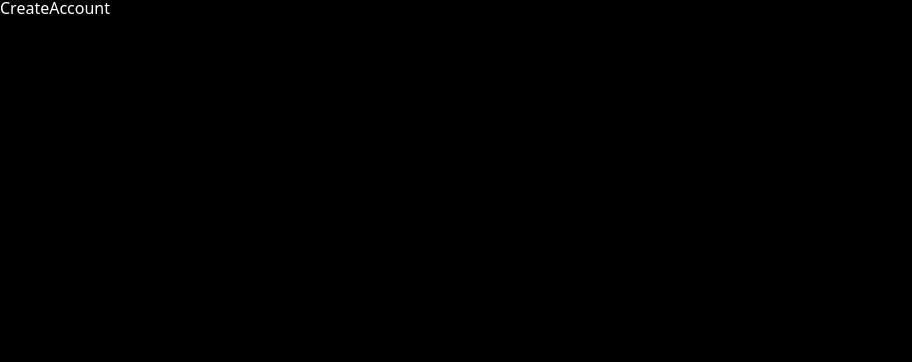
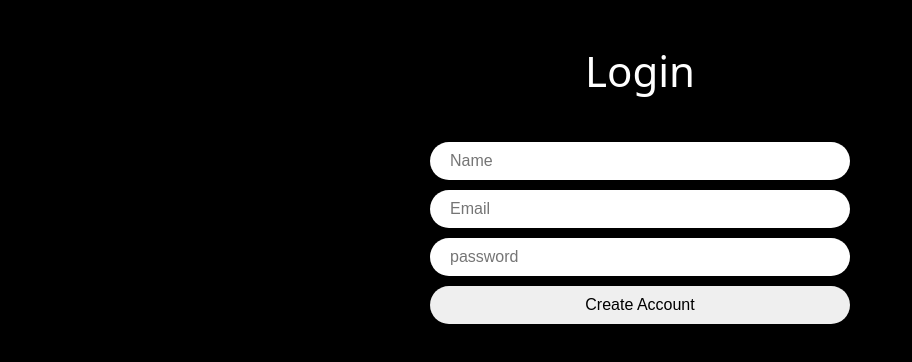
Before and after one commit to jeong922/react-nwitter, a React (Vite) app: page /create-account in a window 1280 px wide. Shown: the top 362 px of the page, without its empty margins (0-912 px from the left). Built offline with nearby package versions, Linux system fonts and the light colour scheme; no server answers.

Commit message:
Forms and UI

```diff
--- a/src/App.tsx
+++ b/src/App.tsx
@@ -4,7 +4,7 @@
 import Profile from './pages/profile';
 import Login from './pages/login';
 import CreateAccount from './pages/create-account';
-import { createGlobalStyle } from 'styled-components';
+import styled, { createGlobalStyle } from 'styled-components';
 import reset from 'styled-reset';
 import { useEffect, useState } from 'react';
 import LoadingScreen from './components/loading-screen';
@@ -47,6 +47,12 @@
   }
 `;
 
+const Wrapper = styled.div`
+  height: 100vh;
+  display: flex;
+  justify-content: center;
+`;
+
 function App() {
   const [isLoading, setIsLoading] = useState(true);
   const init = async () => {
@@ -59,10 +65,10 @@
   }, []);
 
   return (
-    <>
+    <Wrapper>
       <GlobalStyles />
       {isLoading ? <LoadingScreen /> : <RouterProvider router={router} />}
-    </>
+    </Wrapper>
   );
 }
 
--- a/src/pages/create-account.tsx
+++ b/src/pages/create-account.tsx
@@ -1,3 +1,111 @@
+import { useState } from 'react';
+import styled from 'styled-components';
+
+const Wrapper = styled.div`
+  height: 100%;
+  display: flex;
+  flex-direction: column;
+  align-items: center;
+  width: 420px;
+  padding: 50px 0px;
+`;
+
+const Title = styled.h1`
+  font-size: 42px;
+`;
+
+const Form = styled.form`
+  margin-top: 50px;
+  display: flex;
+  flex-direction: column;
+  gap: 10px;
+  width: 100%;
+`;
+
+const Input = styled.input`
+  padding: 10px 20px;
+  border-radius: 50px;
+  border: none;
+  width: 100%;
+  font-size: 16px;
+  &[type='submit'] {
+    cursor: pointer;
+    &:hover {
+      opacity: 0.8;
+    }
+  }
+`;
+
+const Error = styled.span`
+  font-weight: 600;
+  color: tomato;
+`;
+
 export default function CreateAccount() {
-  return <div>CreateAccount</div>;
+  const [isLoading, setIsLoading] = useState(false);
+  const [userInfo, setUserInfo] = useState({
+    name: '',
+    email: '',
+    password: '',
+  });
+
+  const [error, setError] = useState('');
+
+  const onChange = (e: React.ChangeEvent<HTMLInputElement>) => {
+    const { name, value } = e.target;
+    setUserInfo((info) => ({
+      ...info,
+      [name]: value,
+    }));
+  };
+
+  const onSubmit = (e: React.FormEvent<HTMLFormElement>) => {
+    e.preventDefault();
+    try {
+      // create an account
+      // set the name of the user.
+      // redirect to the home page
+    } catch (e) {
+      // setError
+    } finally {
+      setIsLoading(false);
+    }
+  };
+
+  return (
+    <Wrapper>
+      <Title>Login</Title>
+      <Form onSubmit={onSubmit}>
+        <Input
+          name='name'
+          value={userInfo.name ?? ''}
+          placeholder='Name'
+          type='text'
+          required
+          onChange={onChange}
+        />
+        <Input
+          name='email'
+          value={userInfo.email ?? ''}
+          placeholder='Email'
+          type='email'
+          required
+          onChange={onChange}
+        />
+        <Input
+          name='password'
+          placeholder='password'
+          type='password'
+          value={userInfo.password ?? ''}
+          required
+          onChange={onChange}
+        />
+        <Input
+          type='submit'
+          value={isLoading ? 'Loading...' : 'Create Account'}
+        />
+      </Form>
+      {error !== '' ? <Error>{error}</Error> : null}
+    </Wrapper>
+  );
 }
```
